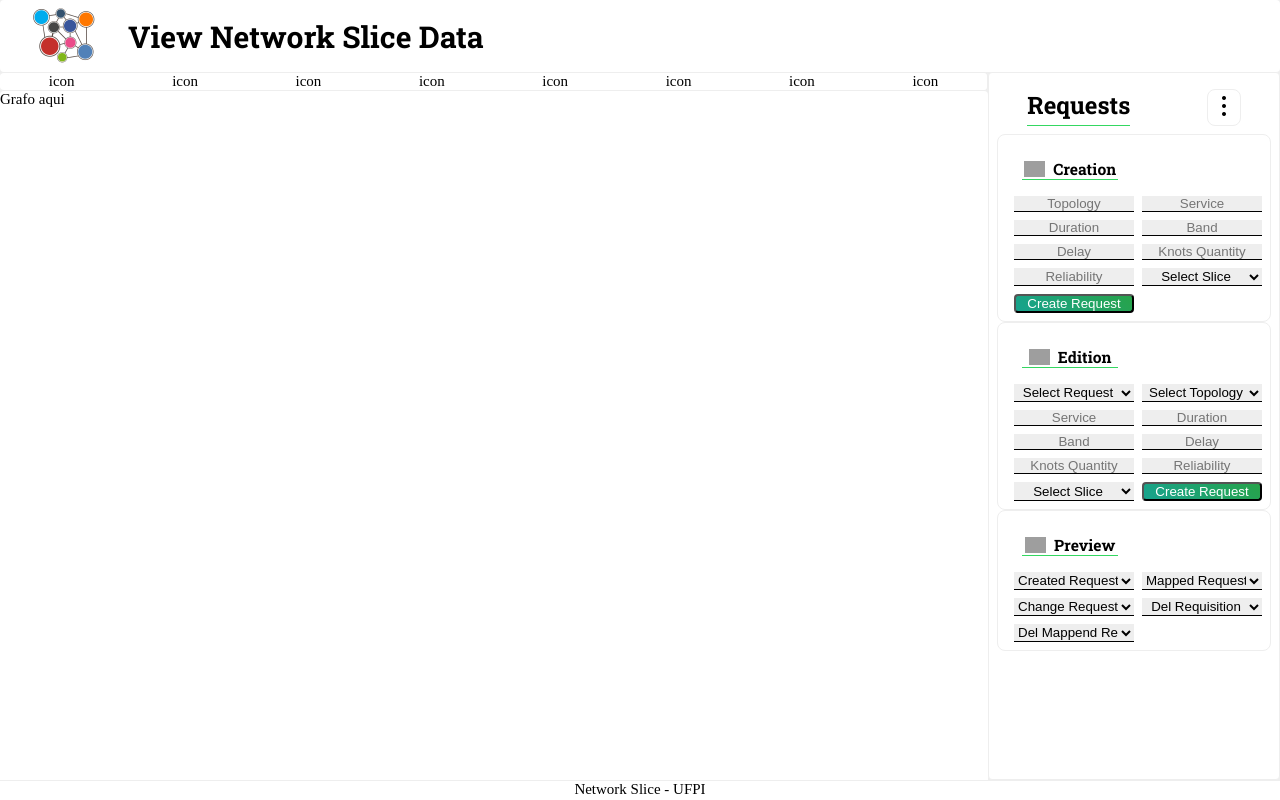
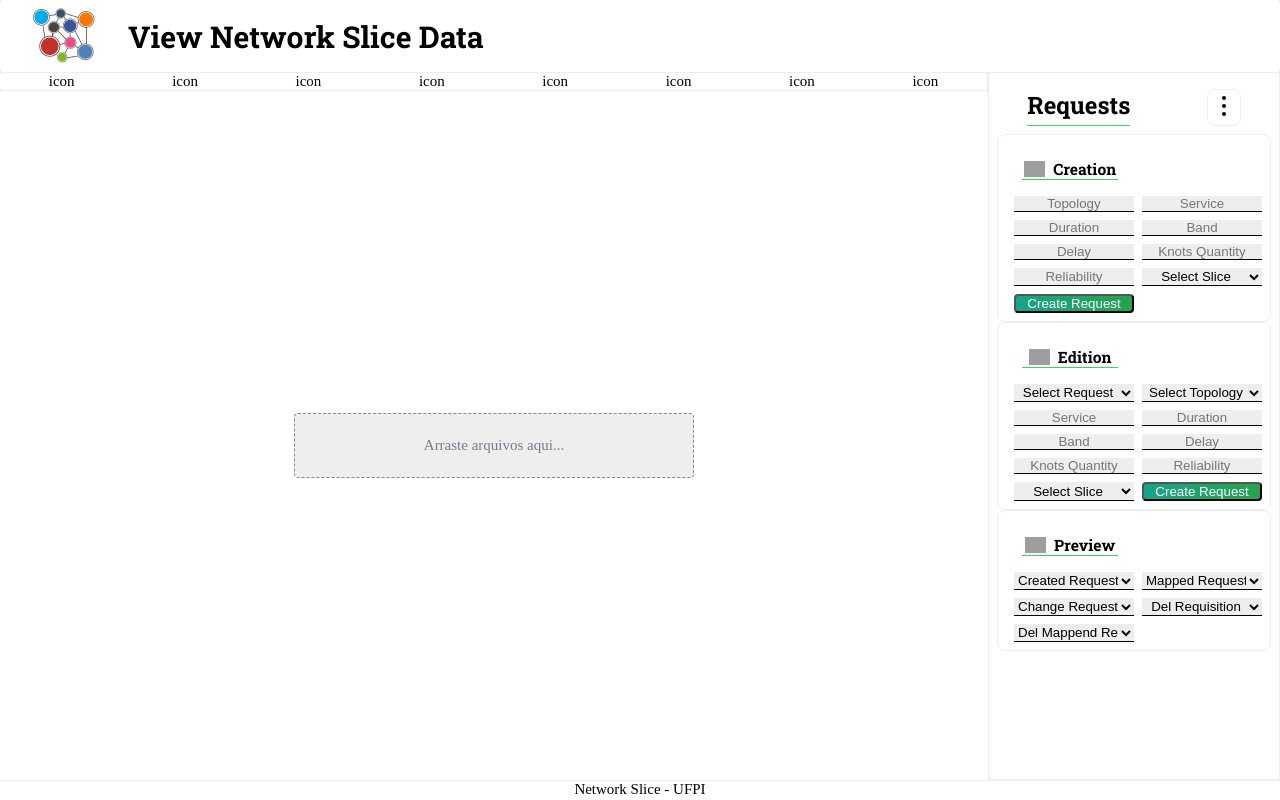
Before and after one commit to wellington-tinho/SBoard, a React (Create React App) app: page / in a window 1280 px wide. Built offline with nearby package versions, Linux system fonts and the light colour scheme; grey boxes are pictures that could not be loaded.

Commit message:
✨ feat Upload with dropzone

```diff
--- a/package.json
+++ b/package.json
@@ -3,9 +3,12 @@
   "version": "0.1.0",
   "private": true,
   "dependencies": {
+    "fs": "^0.0.1-security",
     "react": "^17.0.2",
     "react-dom": "^17.0.2",
+    "react-dropzone": "^11.3.4",
     "react-scripts": "4.0.3",
+    "readline": "^1.3.0",
     "styled-components": "^5.3.0",
     "web-vitals": "^1.0.1"
   },
--- a/src/components/Graph/index.tsx
+++ b/src/components/Graph/index.tsx
@@ -1,3 +1,4 @@
+import { Upload } from "../Upload"
 import { NavOptions, GraphContainer, Container } from "./styles"
 
 export function Graph(){
@@ -18,7 +19,7 @@ export function Graph(){
 
 
       <GraphContainer>
-          Grafo aqui
+          <Upload/>
       </GraphContainer>
     </Container>
   )
--- a/src/components/Graph/styles.ts
+++ b/src/components/Graph/styles.ts
@@ -4,6 +4,7 @@ export const NavOptions  = styled.nav`
   border-radius: 0.25rem;
   background-color: var(--bg);
   border: 1px solid var(--background);
+
   border-left: 0;
 
   ul {
@@ -17,8 +18,15 @@ export const GraphContainer = styled.div`
   border-radius: 0.25rem;
   background-color: var(--bg);
   height: 100%;
+  display:flex;
+  justify-content: center;
+  align-items: center;
+
+
   `
 
 export const Container = styled.div`
   width: 100%;
+
+
 `
--- a/src/components/Upload/index.tsx
+++ b/src/components/Upload/index.tsx
@@ -1,18 +1,62 @@
-import Dropzone from 'react-dropzone';
-import { DropContainer } from './style';
+import { useCallback } from "react";
+import { useDropzone } from "react-dropzone";
+import { DropContainer, UploadMessage } from './style';
 
-export function Upload(){
-  return(
-    <Dropzone accept='.gml' onDropAccepted={()=>{}}>
-      {({getRootProps, getInputProps, isDragActive, isDragReject})=>(
-          <DropContainer
-            { ... getRootProps()}
-            isDragActive={isDragActive}
-            isDragReject={isDragReject}
-          >
 
-          </DropContainer>
-      )}
-    </Dropzone>
+
+
+
+export function Upload() {
+
+  const onDrop = useCallback(
+    (file) => {
+      console.log(file);
+    },
+    []
+  );
+
+
+  const {
+    getRootProps,
+    getInputProps,
+    isDragActive,
+    isDragReject,
+
+  } = useDropzone({
+    accept: ["application/gml", ".gml", ".GML", "application/GML", "application/json"],
+    maxFiles: 1,
+    onDrop,
+  });
+
+
+
+
+
+
+  const renderDragMessage = useCallback(() => {
+    if (!isDragActive) {
+      // console.log('isDragActive',isDragActive);
+
+      return <UploadMessage>Arraste arquivos aqui...</UploadMessage>;
+    }
+
+    if (isDragReject) {
+      // console.log('isDragReject',isDragReject);
+
+      return (
+        <UploadMessage type="error">
+          Tipo de arquivo não suportado
+        </UploadMessage>
+      );
+    }
+
+    return <UploadMessage type="success">Solte os arquivos aqui</UploadMessage>;
+  }, [isDragActive, isDragReject]);
+
+  return (
+    <DropContainer {...getRootProps()}>
+      <input  {...getInputProps()} />
+      {renderDragMessage()}
+    </DropContainer>
   );
 }
--- /dev/null
+++ b/src/components/Upload/style.ts
@@ -0,0 +1,50 @@
+import styled, { css } from "styled-components";
+
+const dragActive = css`
+   border-color: #17A38E;
+ `;
+
+const dragReject = css`
+   border-color: #e57878;
+ `;
+
+type IDropContainer = {
+  isDragActive?: boolean;
+  isDragReject?: boolean;
+};
+
+export const DropContainer = styled.div<IDropContainer>`
+  width: 100%;
+  max-width: 25rem;
+  margin: 1rem auto;
+  background-color: var(--background);
+  border-radius: .25rem;
+  padding: .5rem;
+  border: 1px dashed #818C7E;
+  border-radius: 4px;
+  cursor: pointer;
+
+
+   transition: height 0.2s ease;
+
+   ${(props: any) => props.isDragActive && dragActive};
+   ${(props: any) => props.isDragReject && dragReject};
+ `;
+
+const messageColors = {
+  default: "#7A7A8C",
+  error: "#e57878",
+  success: "#17A38E",
+};
+
+interface ITypeMessageColor {
+  type?: "default" | "error" | "success";
+}
+
+export const UploadMessage = styled.p<ITypeMessageColor>`
+   display: flex;
+   color: ${(props) => messageColors[props.type || "default"]};
+   justify-content: center;
+   align-items: center;
+   padding: 15px 0;
+ `;
```
Also changed, not shown: src/assets/icons/logo.png (deleted), 1 other file (tests, documents, lock files or other folders).
